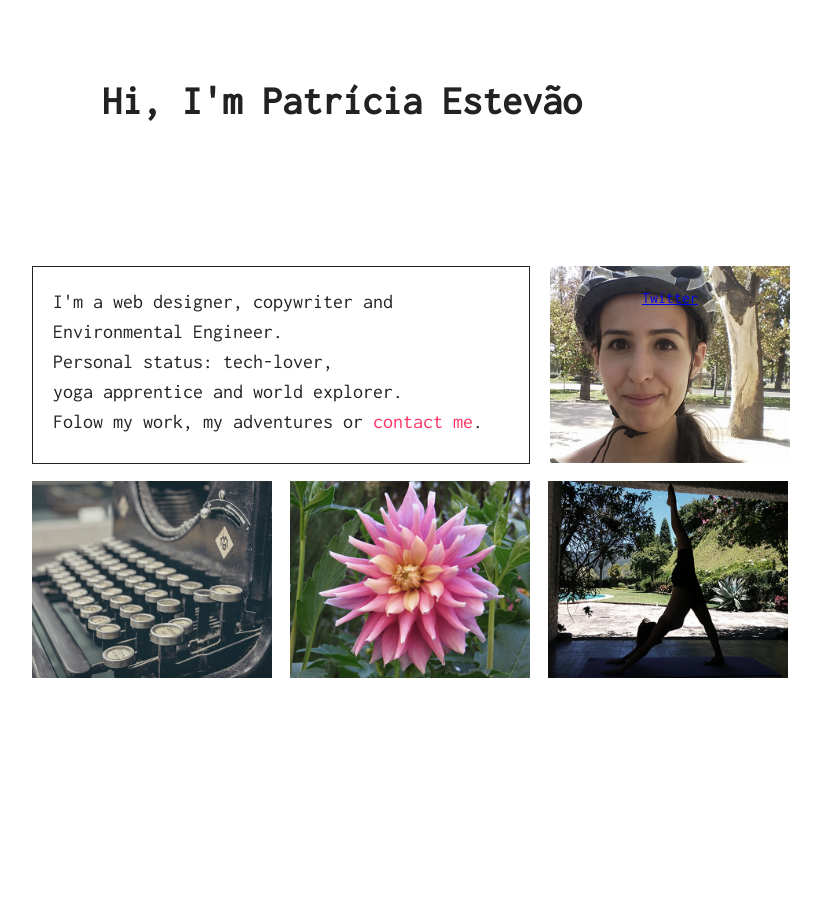
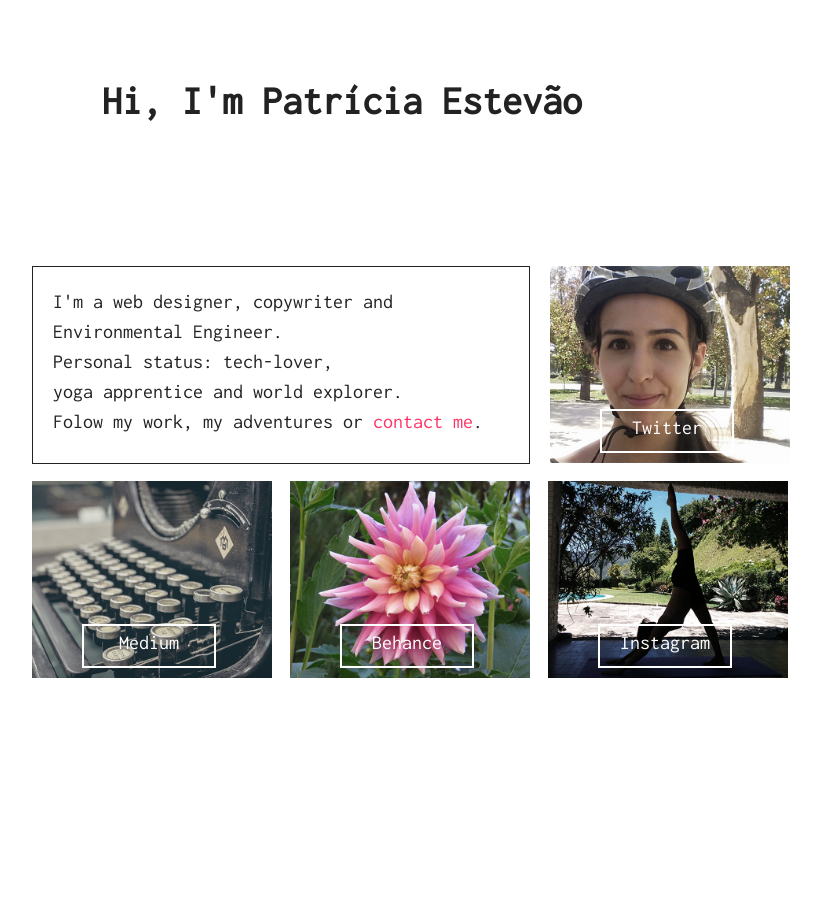
Before and after one commit to patestevao/patestevao.com-old, a Flask app: page / in a window 1280 px wide. Shown: the whole page, without its empty margins (298-1119 px from the left). Run offline with Flask 2, Linux system fonts and the light colour scheme; some libraries are stand-ins or nearby versions.

Commit message:
starts working with hover

```diff
--- a/static/css/app.css
+++ b/static/css/app.css
@@ -380,7 +380,9 @@ body {
   line-height: 1.5em; }
   #bio-summary #mail {
     text-decoration: none;
-    color: #f36; }
+    color: #f36;
+    transition-property: background-color, color;
+    transition-duration: 0.2s; }
   #bio-summary #mail:hover, #bio-summary #mail:focus {
     background-color: #f36;
     color: #ffffff; }
@@ -389,54 +391,48 @@ body {
   padding-top: 2em;
   margin-top: 7em;
   height: 40em; }
+  #pictures a {
+    text-decoration: none;
+    color: #fff; }
     #pictures a .container {
       margin-left: 10px;
       width: 15em;
       height: 12em;
       background-repeat: no-repeat;
-    background-attachment: fixed;
+      background-attachment: local;
       padding-top: 23px;
-    background-position: relative;
-    background-origin: padding-box; }
-  #pictures a {
-    background: transparent;
+      background-origin: border-box;
+      background-size: 15.5em auto; }
+      #pictures a .container .overlay {
+        border: 2px solid #fff;
         text-align: center;
-    width: 100%;
-    height: 100%;
-    -webkit-transition: all 0.3s ease-in-out;
-    -moz-transition: all 0.3s ease-in-out;
-    -o-transition: all 0.3s ease-in-out;
-    -ms-transition: all 0.3s ease-in-out;
-    transition: all 0.3s ease-in-out; }
-  #pictures a:hoover {
-    background: rgba(0, 0, 0, 0.75); }
+        line-height: 1.7em;
+        font-size: 20px;
+        margin-top: 6em;
+        margin-left: 2.5em;
+        width: 6.5em;
+        height: 2em;
+        position: relative;
+        transition-property: background-color, color;
+        transition-duration: 0.3s; }
+    #pictures a .container:hover .overlay {
+      background-color: #fff;
+      color: #f36; }
   #pictures #my-picture {
     background-image: url("../img/profile.png");
-    background-size: 15.5em auto;
-    background-origin: border-box;
-    background-attachment: local;
     margin-left: 53em; }
   #pictures #writing {
     background-image: url("../img/writing.png");
     position: relative;
-    background-size: 15.5em auto;
-    display: inline-block;
-    background-origin: border-box;
-    background-attachment: local; }
+    display: inline-block; }
   #pictures #flower {
     background-image: url("../img/flower.png");
     position: relative;
-    background-size: 15.5em auto;
-    display: inline-block;
-    background-origin: border-box;
-    background-attachment: local; }
+    display: inline-block; }
   #pictures #yoga {
     background-image: url("../img/yoga.png");
     position: relative;
-    background-size: 15.5em auto;
-    display: inline-block;
-    background-origin: border-box;
-    background-attachment: local; }
+    display: inline-block; }
   #pictures #bottom-line {
     margin-left: 20em; }
 
--- a/static/sass/app.scss
+++ b/static/sass/app.scss
@@ -36,6 +36,8 @@ body {
 	#mail {
 		text-decoration: none;
 		color: #f36;
+		transition-property: background-color, color;
+		transition-duration: 0.2s;
 	}
 
 	#mail:hover, #mail:focus {
@@ -50,68 +52,63 @@ body {
 	margin-top: 7em;
 	height: 40em;
 
-	a .container {
+	a {
+		text-decoration: none;
+		color: #fff;
+
+		.container {
 			margin-left: 10px;
 			width: 15em;
 			height: 12em;
 			background-repeat: no-repeat;
-	    background-attachment: fixed;
+		    background-attachment: local;
 		    padding-top:23px;
-	    background-position: relative;
-	    background-origin: padding-box;
+		    background-origin: border-box;
+		    background-size: 15.5em auto;
+
+		    .overlay {
+				//background-color: #fcfcfc;
+				border: 2px solid #fff;
+				text-align: center;
+				line-height: 1.7em;
+				font-size: 20px;
+				margin-top: 6em;
+				margin-left: 2.5em;
+				width: 6.5em;
+				height: 2em;
+				position: relative;
+				transition-property: background-color, color;
+				transition-duration: 0.3s;
+			}
 		}
 
-	a {
-		background: rgba(0,0,0,0);
-		text-align: center;
-		width:100%;height:100%;
-	    -webkit-transition: all 0.3s ease-in-out;
-	    -moz-transition: all 0.3s ease-in-out;
-	    -o-transition: all 0.3s ease-in-out;
-	    -ms-transition: all 0.3s ease-in-out;
-	    transition: all 0.3s ease-in-out;
+		.container:hover .overlay {
+			background-color: #fff;
+			color: #f36;
 		}
-	a:hoover {
-		background: rgba(0,0,0,.75);
 	}
 
 	#my-picture {
 		background-image: url('../img/profile.png');
-		//background-position: 36.5em 8.5em;
-		background-size: 15.5em auto;
-		background-origin: border-box;
-		background-attachment: local;
 		margin-left: 53em;
 	}
 
 	#writing {
 		background-image: url('../img/writing.png');
 		position: relative;
-		//background-position: 52.5em 8.5em;
-		background-size: 15.5em auto;
 		display: inline-block;
-		background-origin: border-box;
-		background-attachment: local;
 	}
 
 	#flower {
 		background-image: url('../img/flower.png');
 		position: relative;
-		//background-position: 69em 8.5em;
-		background-size: 15.5em auto;
 		display: inline-block;
-		background-origin: border-box;
-		background-attachment: local;
 	}
 
 	#yoga {
 		background-image: url('../img/yoga.png');
 		position: relative;
-		//background-position: 36.5em 18em;
-		background-size: 15.5em auto;
 		display: inline-block;
-		background-origin: border-box;
-		background-attachment: local;
 	}
 
 	#bottom-line {
--- a/templates/index.html
+++ b/templates/index.html
@@ -16,11 +16,11 @@
 			Folow my work, my adventures or <a id="mail" href="mailto:contact@patestevao.com">contact me</a>.
 		</div>
 		<div id="pictures">
-			<a href="https://twitter.com/patestevao"><div class="container" id="my-picture">Twitter</div></a>
+			<a href="https://twitter.com/patestevao"><div class="container" id="my-picture"><div class="overlay">Twitter</div></div></a>
 			<div id="bottom-line">
-				<a href="https://medium.com/@patestevao"><div class="container" id="writing"></div></a>
-				<a href="https://www.behance.net/patestevao"><div class="container" id="flower"></div></a>
-				<a href="https://instagram.com/patestevao"><div class="container" id="yoga"></div></a>
+				<a href="https://medium.com/@patestevao"><div class="container" id="writing"><div class="overlay">Medium</div></div></a>
+				<a href="https://www.behance.net/patestevao"><div class="container" id="flower"><div class="overlay">Behance</div></div></a>
+				<a href="https://instagram.com/patestevao"><div class="container" id="yoga"><div class="overlay">Instagram</div></div></a>
 			</div>
 		</div>
 	</div>
```
Also changed, not shown: 1 other file. Lines whose indentation alone changed are shown as unchanged.
